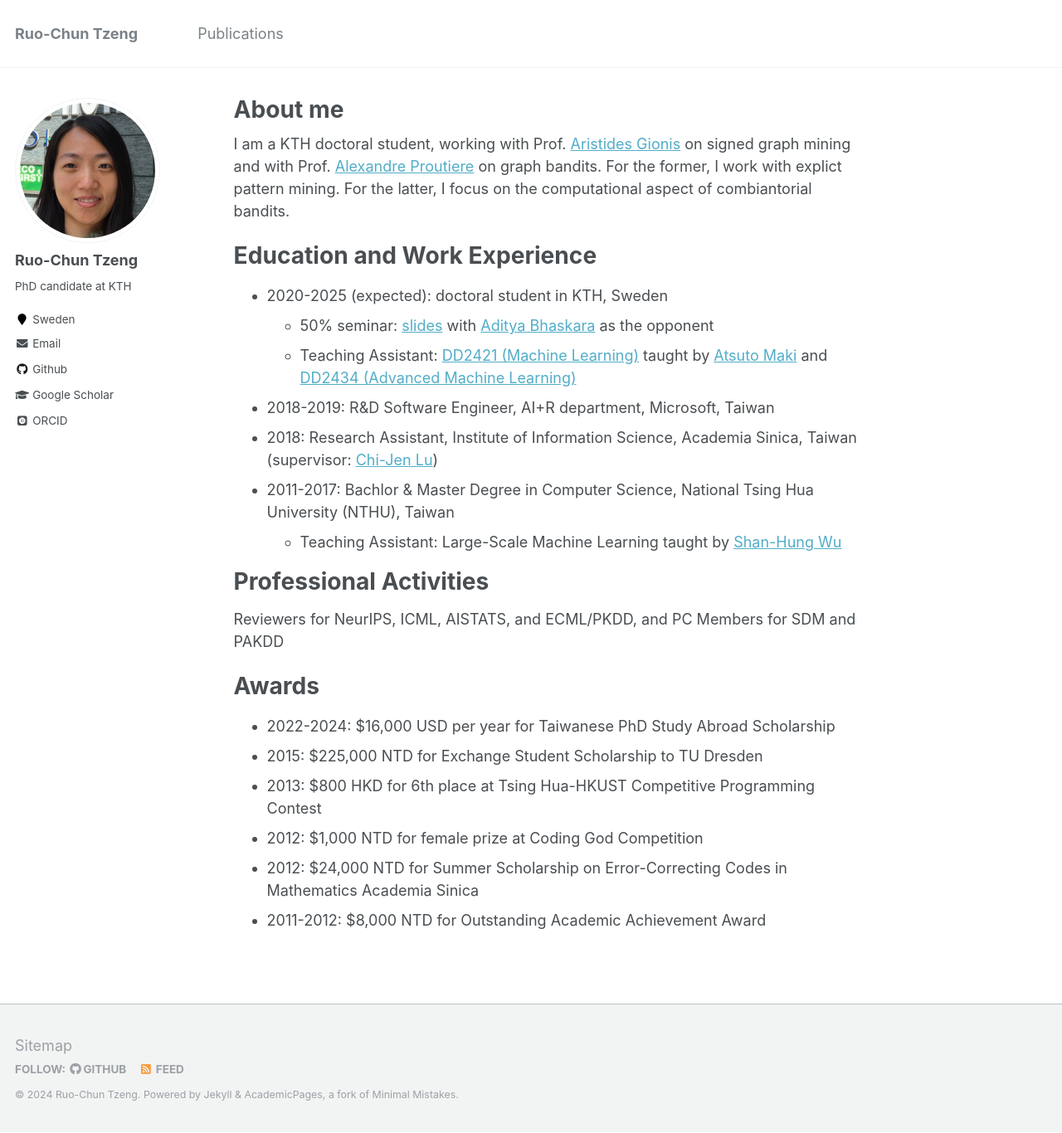
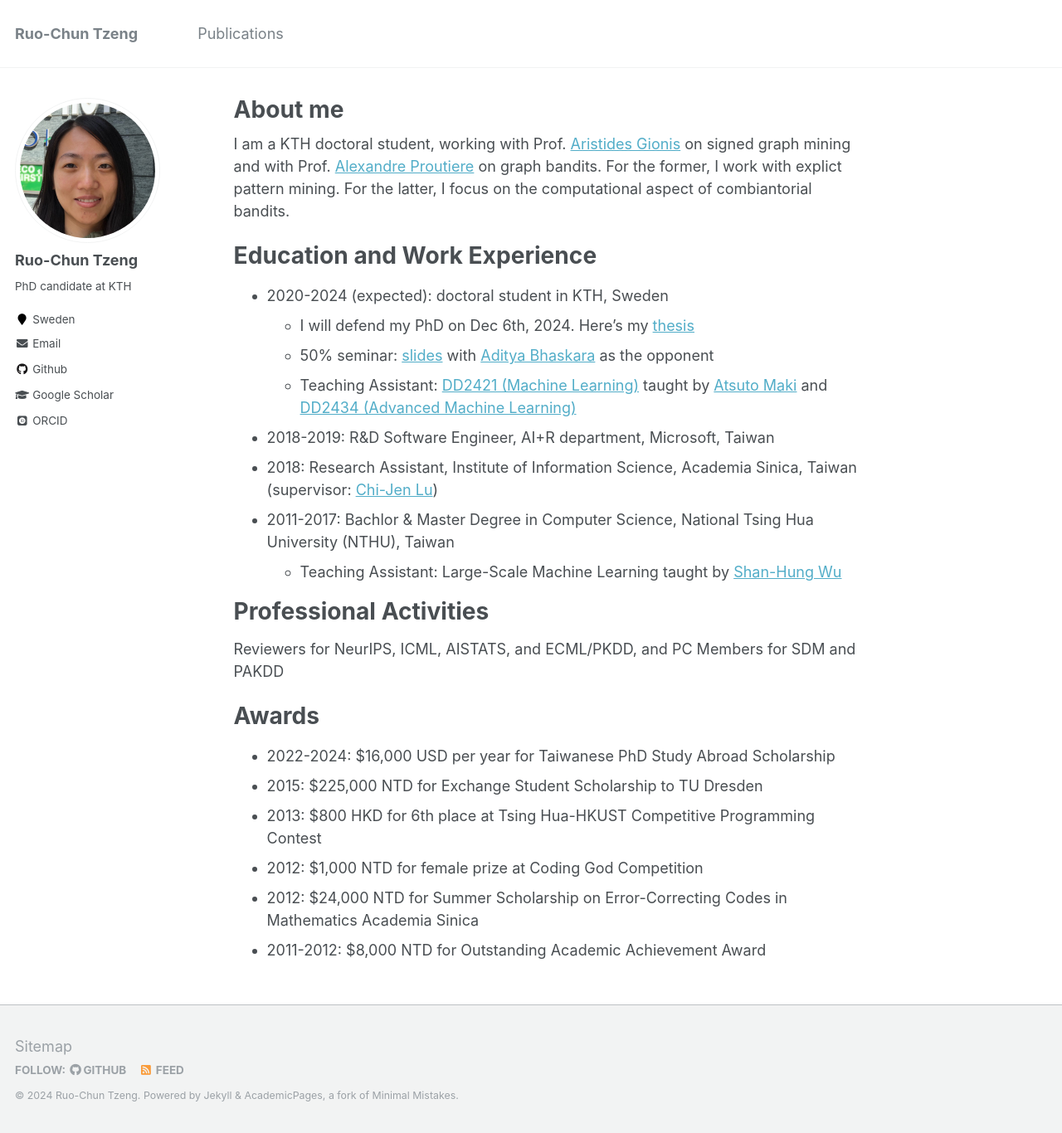
Before and after one commit to rctzeng/rctzeng.github.io, a Jekyll site: the page built from _pages/about.md, in a window 1280 px wide and 1366 px high. Shown: the whole window at 83% size. Built offline with Jekyll 4.4.1, drawn with Linux system fonts in a browser that asks for light colours; some web fonts are replaced.

Commit message:
upload thesis

```diff
--- a/_pages/about.md
+++ b/_pages/about.md
@@ -11,7 +11,8 @@ I am a KTH doctoral student, working with Prof. [Aristides Gionis](https://schol
 
 Education and Work Experience
 ======
-* 2020-2025 (expected): doctoral student in KTH, Sweden
+* 2020-2024 (expected): doctoral student in KTH, Sweden
+  * I will defend my PhD on Dec 6th, 2024. Here's my [thesis](papers/PhD-Thesis.pdf)
   * 50% seminar: [slides](slides/Half-Time.pdf) with [Aditya Bhaskara](https://scholar.google.com/citations?user=tqxTaiAAAAAJ) as the opponent
   * Teaching Assistant: [DD2421 (Machine Learning)](https://www.kth.se/student/kurser/kurs/DD2421) taught by [Atsuto Maki](https://scholar.google.com/citations?user=bfWzlAEAAAAJ) and [DD2434 (Advanced Machine Learning)](https://www.kth.se/student/kurser/kurs/DD2434)
 * 2018-2019: R&D Software Engineer, AI+R department, Microsoft, Taiwan
```
Also changed, not shown: 1 other file.
